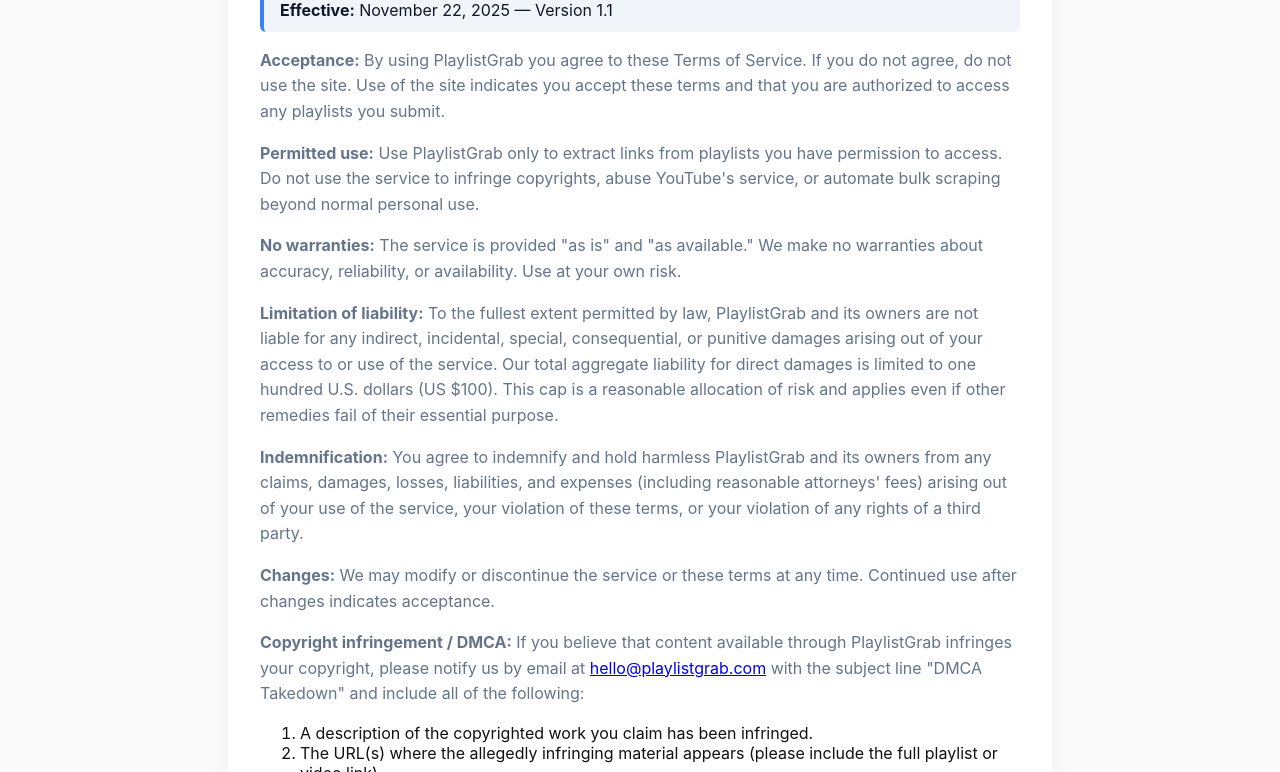
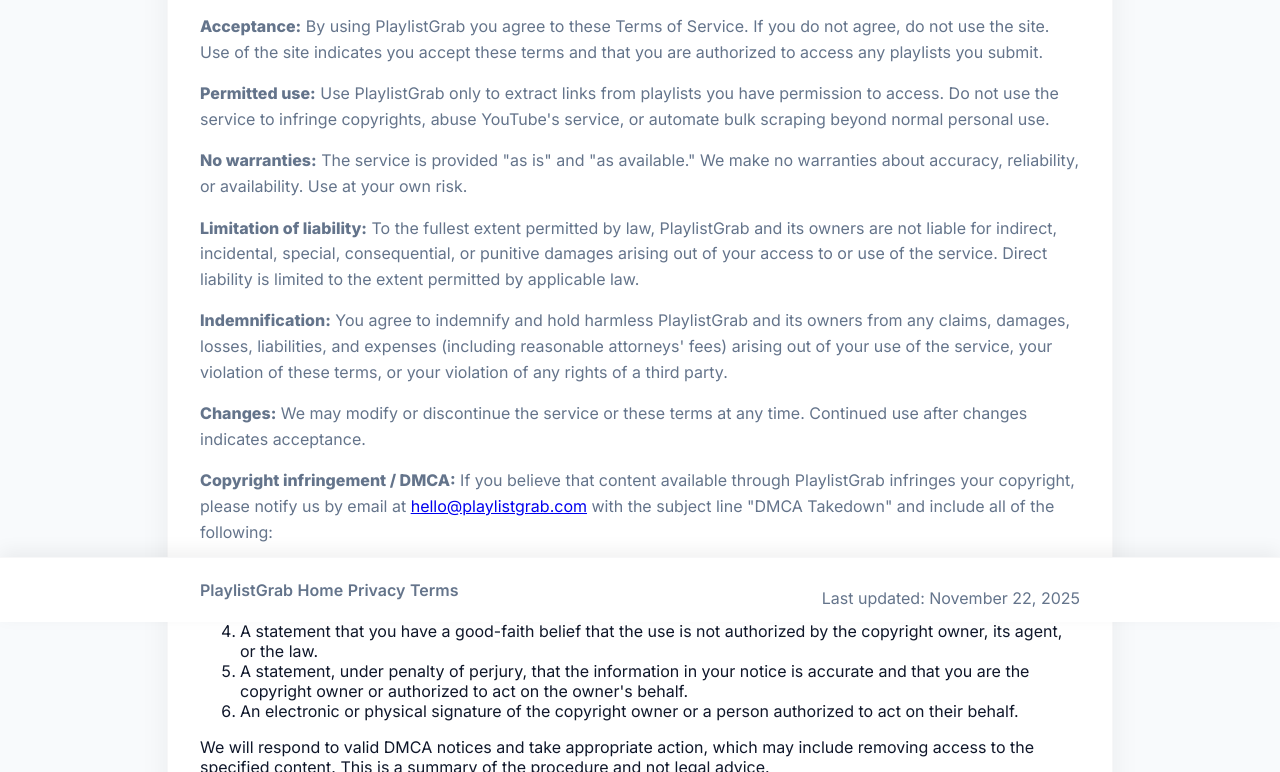
Before and after one commit to mvizdos/playlistgrab, a plain HTML site: page tos.html in a window 1280 px wide. Shown: the part 178-950 px from the top of the page. Drawn offline with Linux system fonts and the light colour scheme.

Commit message:
Small ux changes

```diff
--- a/tos.html
+++ b/tos.html
@@ -6,13 +6,32 @@
   <meta name="description" content="Terms of Service for PlaylistGrab.com - outlines usage, liability, and updates.">
   <link rel="canonical" href="https://playlistgrab.com/tos.html">
   <title>Terms Of Service</title>
+  <link href="https://fonts.googleapis.com/css2?family=Inter:wght@400;600;800&display=swap" rel="stylesheet">
   <style>
-    body { font-family: Inter, system-ui, -apple-system, Arial, sans-serif; margin: 0; background: #fafafa; color: #111; }
-    .container { max-width: 760px; margin: 2rem auto; background: #fff; padding: 2rem; border-radius: 12px; box-shadow: 0 8px 24px rgba(2,6,23,0.04);}
-    h1 { color: #0f172a; }
-    p { color: #64748b; line-height:1.6; }
-    .meta { margin-top:1rem; color:#64748b; }
-    .callout { background:#f1f5f9; border-left:4px solid #3b82f6; padding:0.75rem 1rem; margin-bottom:1rem; color:#0f172a; border-radius:6px; }
+    :root {
+      --primary: #3b82f6;
+      --bg: #f8fafc;
+      --card: #ffffff;
+      --text: #0f172a;
+      --muted: #64748b;
+      --radius: 12px;
+      --shadow: 0 10px 30px rgba(2,6,23,0.06);
+      --container-max: 880px;
+      font-family: 'Inter', system-ui, -apple-system, Arial, sans-serif;
+    }
+    body { margin:0; background:var(--bg); color:var(--text); font-family:var(--font-family); padding-bottom:96px; }
+    .container { max-width:var(--container-max); margin: 2rem auto; background: var(--card); padding: 2rem; border-radius: var(--radius); box-shadow: var(--shadow); border:1px solid rgba(15,23,42,0.03); }
+    h1 { margin:0 0 0.5rem; font-weight:800; }
+    p { color:var(--muted); line-height:1.6; }
+    .meta { margin-top:1rem; color:var(--muted); }
+    .callout { background:#f1f5f9; border-left:4px solid var(--primary); padding:0.75rem 1rem; margin-bottom:1rem; color:var(--text); border-radius:6px; }
+
+    /* Bottom navigation */
+    .bottom-nav {
+      position: fixed; inset: auto 0 0 0; height: 64px; background: var(--card); border-top:1px solid rgba(15,23,42,0.03); display:flex; align-items:center; justify-content:center; z-index:9999; padding:0 1rem; box-shadow:0 -6px 18px rgba(2,6,23,0.06);
+    }
+    .bottom-nav .nav-inner { max-width:var(--container-max); width:100%; display:flex; gap:1rem; align-items:center; justify-content:space-between; }
+    .bottom-nav a { color:var(--muted); text-decoration:none; font-weight:600; }
   </style>
 </head>
 <body>
@@ -28,7 +47,7 @@
 
     <p><strong>No warranties:</strong> The service is provided "as is" and "as available." We make no warranties about accuracy, reliability, or availability. Use at your own risk.</p>
 
-    <p><strong>Limitation of liability:</strong> To the fullest extent permitted by law, PlaylistGrab and its owners are not liable for any indirect, incidental, special, consequential, or punitive damages arising out of your access to or use of the service. Our total aggregate liability for direct damages is limited to one hundred U.S. dollars (US $100). This cap is a reasonable allocation of risk and applies even if other remedies fail of their essential purpose.</p>
+    <p><strong>Limitation of liability:</strong> To the fullest extent permitted by law, PlaylistGrab and its owners are not liable for indirect, incidental, special, consequential, or punitive damages arising out of your access to or use of the service. Direct liability is limited to the extent permitted by applicable law.</p>
 
     <p><strong>Indemnification:</strong> You agree to indemnify and hold harmless PlaylistGrab and its owners from any claims, damages, losses, liabilities, and expenses (including reasonable attorneys' fees) arising out of your use of the service, your violation of these terms, or your violation of any rights of a third party.</p>
 
@@ -52,8 +71,18 @@
     <p class="meta">For information on how we handle data, see our <a href="/privacy.html">Privacy Policy</a>.</p>
 
     <p class="meta">Questions or concerns? Contact: <a href="mailto:hello@playlistgrab.com">hello@playlistgrab.com</a></p>
+  </div>
 
-    <p class="meta">Last updated: November 22, 2025</p>
-  </div>
+  <footer class="bottom-nav" role="contentinfo" aria-label="Site navigation">
+    <div class="nav-inner">
+      <div class="nav-links">
+        <a class="brand" href="/">PlaylistGrab</a>
+        <a href="/">Home</a>
+        <a href="/privacy.html">Privacy</a>
+        <a href="/tos.html">Terms</a>
+      </div>
+      <div class="meta">Last updated: November 22, 2025</div>
+    </div>
+  </footer>
 </body>
 </html>
```
Also changed, not shown: privacy.html (+29 -11 lines).
